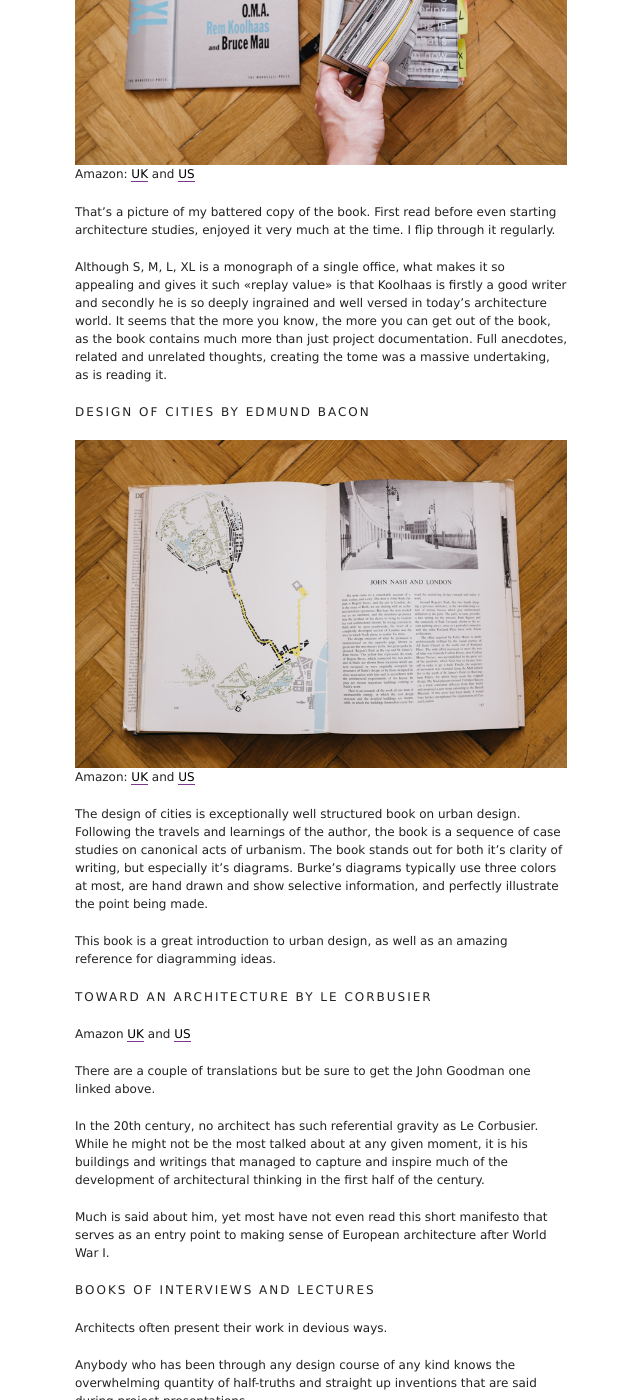
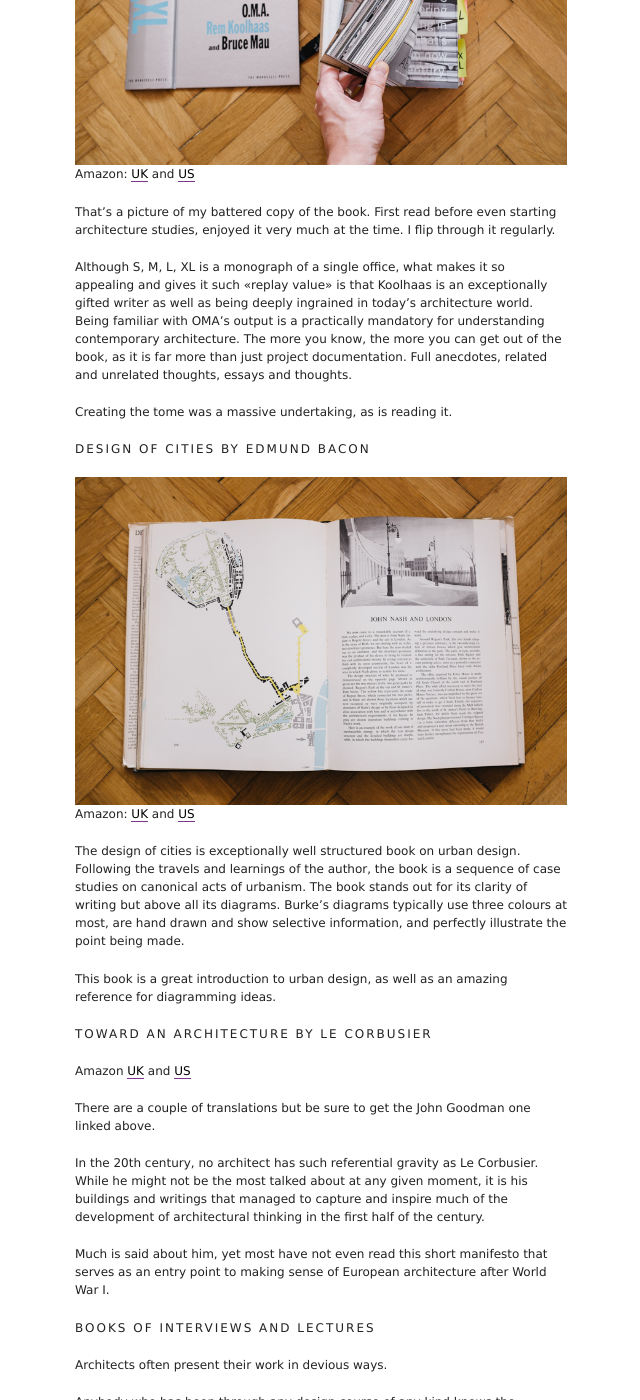
Before and after one commit to zmlka/undisciplinary, a Jekyll site: the page built from read_architecture.md, in a window 1280 px wide and 1400 px high, scrolled down 1259 px. Shown: the whole window, without its empty margins (319-959 px from the left). Built offline with Jekyll 4.4.1, drawn with Linux system fonts in a browser that asks for light colours.

Commit message:
correcting typo

```diff
--- a/read_architecture.md
+++ b/read_architecture.md
@@ -64,12 +64,15 @@ architecture studies, enjoyed it very much at the time. I flip through it
 regularly.
 
 Although S, M, L, XL is a monograph of a single office, what makes it so
-appealing and gives it such «replay value» is that Koolhaas is firstly a good
-writer and secondly he is so deeply ingrained and well versed in today's
-architecture world. It seems that the more you know, the more you can get out
-of the book, as the book contains much more than just project documentation.
-Full anecdotes, related and unrelated thoughts, creating the tome was a massive
-undertaking, as is reading it.
+appealing and gives it such «replay value» is that Koolhaas is an
+exceptionally gifted writer as well as being deeply ingrained in today's
+architecture world. Being familiar with OMA's output is a practically mandatory
+for understanding contemporary architecture. The more you know,
+the more you can get out of the book, as it is far more than just project
+documentation.  Full anecdotes, related and unrelated thoughts, essays and
+thoughts.
+
+Creating the tome was a massive undertaking, as is reading it.
 
 ### Design of Cities by Edmund Bacon
 ![](img/design.of.cities.jpg)
@@ -78,9 +81,9 @@ and [US](http://www.amazon.com/gp/product/0140042369/ref=as_li_tl?ie=UTF8&camp=1
 
 The design of cities is exceptionally well structured book on urban design.
 Following the travels and learnings of the author, the book is a sequence of
-case studies on canonical acts of urbanism. The book stands out for both it’s
-clarity of writing, but especially it’s diagrams. Burke’s diagrams typically
-use three colors at most,  are hand drawn and show selective information, and
+case studies on canonical acts of urbanism. The book stands out for its
+clarity of writing but above all its diagrams. Burke's diagrams typically
+use three colours at most,  are hand drawn and show selective information, and
 perfectly illustrate the point being made.
 
 This book is a great introduction to urban design, as well as an amazing
```
